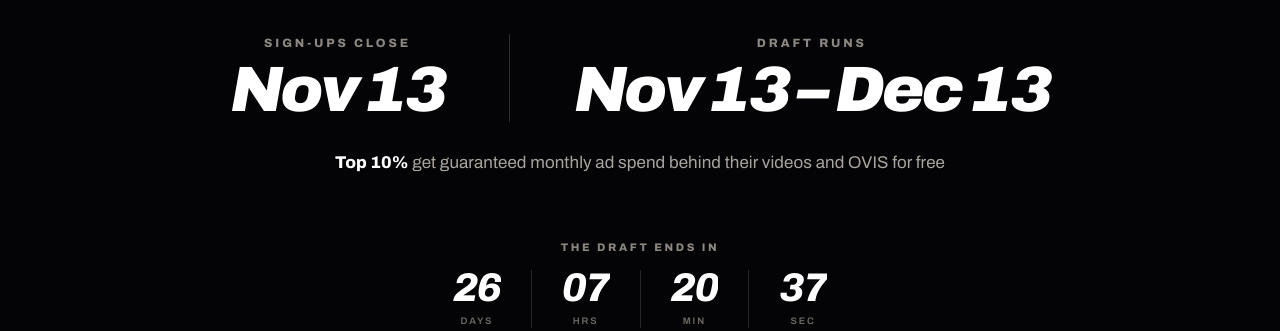
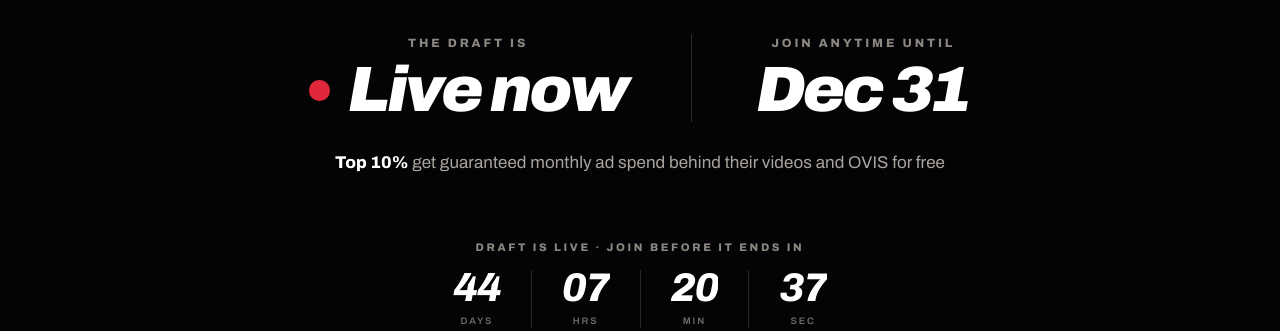
Before and after one commit to israelatkins30/elite-draft, a plain HTML site: page index.html in a window 1280 px wide. Shown: the part 495-826 px from the top of the page. Drawn offline with Linux system fonts and the light colour scheme.

Commit message:
Draft is live now: join anytime until Dec 31

```diff
--- a/index.html
+++ b/index.html
@@ -4,17 +4,17 @@
 <title>Hard to Kill Elite Creator Draft</title>
 <meta charset="utf-8">
 <meta name="viewport" content="width=device-width,initial-scale=1,viewport-fit=cover">
-<meta name="description" content="Sign-ups close Nov 13 · Draft runs Nov 13–Dec 13 · Top 10% get guaranteed monthly ad spend and OVIS free.">
+<meta name="description" content="Draft is live now · Join anytime until Dec 31 · Top 10% get guaranteed monthly ad spend and OVIS free.">
 <meta name="theme-color" content="#e0283a">
 <meta property="og:type" content="website">
 <meta property="og:site_name" content="Hard to Kill Creators">
 <meta property="og:title" content="Hard to Kill Elite Creator Draft">
-<meta property="og:description" content="Sign-ups close Nov 13 · Draft runs Nov 13–Dec 13 · Top 10% get guaranteed monthly ad spend and OVIS free.">
-<meta property="og:image" content="https://hardtokill-draft.vercel.app/og.jpg">
+<meta property="og:description" content="Draft is live now · Join anytime until Dec 31 · Top 10% get guaranteed monthly ad spend and OVIS free.">
+<meta property="og:image" content="https://hardtokill-draft.vercel.app/og.jpg?v=live1231">
 <meta property="og:image:width" content="1200"><meta property="og:image:height" content="630">
 <meta property="og:url" content="https://hardtokill-draft.vercel.app/">
 <meta name="twitter:card" content="summary_large_image">
-<meta name="twitter:image" content="https://hardtokill-draft.vercel.app/og.jpg">
+<meta name="twitter:image" content="https://hardtokill-draft.vercel.app/og.jpg?v=live1231">
 <link rel="icon" href="favicon.png">
 <link rel="preconnect" href="https://fonts.googleapis.com">
 <link rel="preconnect" href="https://fonts.gstatic.com" crossorigin>
@@ -894,6 +894,7 @@ section.s h2+.lead{margin-bottom:6px}
 .vcard.wide .gi .phone{zoom:.82}
 @media (max-width:820px){.vcard.wide .gallery{max-width:520px}.vcard.wide .gi .phone{zoom:.64}}
 @media (max-width:540px){.vcard.wide .gallery{gap:12px}.vcard.wide .gi .phone{zoom:.47}}
+.livenow{display:inline-flex;align-items:center;gap:.28em}.livenow i{width:.32em;height:.32em;border-radius:50%;background:#e0283a;box-shadow:0 0 0 0 rgba(224,40,58,.55);animation:livepulse 1.8s ease-out infinite;flex:none}@keyframes livepulse{0%{box-shadow:0 0 0 0 rgba(224,40,58,.55)}70%{box-shadow:0 0 0 .32em rgba(224,40,58,0)}100%{box-shadow:0 0 0 0 rgba(224,40,58,0)}}@media (prefers-reduced-motion:reduce){.livenow i{animation:none}}
 </style>
 </head>
 <body>
@@ -922,11 +923,11 @@ section.s h2+.lead{margin-bottom:6px}
       <span class="line"><span class="mv" id="mv1"><span class="in d-pre">Hard to Kill <span class="red">Elite</span> Creator</span></span></span>
       <span class="line l2 d-line"><span class="mv" id="mv2"><span class="in d-big">Draft</span></span></span>
     </h1>
-    <div class="dates fade"><div><small>Sign-ups close</small><b>Nov&nbsp;13</b></div><div><small>Draft runs</small><b>Nov&nbsp;13 – Dec&nbsp;13</b></div></div>
+    <div class="dates fade"><div><small>The draft is</small><b class="livenow"><i></i>Live&nbsp;now</b></div><div><small>Join anytime until</small><b>Dec&nbsp;31</b></div></div>
     <p class="facts2 perk fade"><span><b>Top 10%</b> get guaranteed monthly ad spend behind their videos and OVIS for free</span></p>
     <div class="row fade">
       <div class="cd-wrap">
-        <span class="cd-lbl" id="cd-lbl">Sign-ups open in</span>
+        <span class="cd-lbl" id="cd-lbl">Draft is live · Join before it ends in</span>
         <div class="cd">
           <div><b id="cd-d"><span>00</span></b><small>Days</small></div>
           <div><b id="cd-h"><span>00</span></b><small>Hrs</small></div>
@@ -995,7 +996,7 @@ section.s h2+.lead{margin-bottom:6px}
 
       <figure class="vcard">
         <figcaption><span class="vn">2</span><div><b>Say you're in on Discord.</b></div></figcaption>
-        <ul class="tips nl"><li>Open Discord → <b>#elite</b>.</li><li>Post <b>I'm in ✅ @yourhandle</b></li><li>Sign-ups close <b>Fri, Nov&nbsp;13, 11:59&nbsp;PM ET</b>. The draft runs <b>Nov&nbsp;13–Dec&nbsp;13</b>.</li></ul>
+        <ul class="tips nl"><li>Open Discord → <b>#elite</b>.</li><li>Post <b>I'm in ✅ @yourhandle</b></li><li>The draft is <b>live now</b>. You can still get in: join anytime until <b>Thu, Dec&nbsp;31, 11:59&nbsp;PM ET</b>.</li></ul>
         <div class="copychip"><span id="imin2">I'm in ✅</span><button class="copy" data-copy="imin2" type="button">Copy</button></div>
         <div class="stagex"><div class="phone"><div class="screen dark chat">
           <div class="sbar"><span>9:41</span><span class="sb-r"><i></i><i></i><i></i></span></div><div class="island"></div>
@@ -1088,12 +1089,12 @@ section.s h2+.lead{margin-bottom:6px}
 
     <div class="score" id="score">
       <h2>How Winners <span class="red">Are Picked.</span></h2>
-      <p class="lead"><b>The top 10% with the most points on Dec&nbsp;13 get drafted to the Hard to Kill Elite team.</b> Follow every step above to qualify.</p>
+      <p class="lead"><b>The top 10% with the most points on Dec&nbsp;31 get drafted to the Hard to Kill Elite team.</b> Follow every step above to qualify.</p>
       <div class="pts2" id="ladder">
         <div class="p2"><span class="what">Every <b>"OVIS"</b> comment</span><b class="num">1</b><small>point</small></div>
         <div class="p2 hot"><span class="what">Every <b>sale</b></span><b class="num">10</b><small>points</small></div>
       </div>
-      <p class="nocount">When someone who commented on your post buys, <b>you get the points and the</b> <span class="money">$ commission</span>. Only "OVIS" comments and sales count. No bots. Draft picks announced <b>Dec&nbsp;14</b>.</p>
+      <p class="nocount">When someone who commented on your post buys, <b>you get the points and the</b> <span class="money">$ commission</span>. Only "OVIS" comments and sales count. No bots. Draft picks announced <b>Jan&nbsp;1</b>.</p>
     </div>
   </section>
 
@@ -1136,9 +1137,8 @@ section.s h2+.lead{margin-bottom:6px}
   function clamp(v,a,b){return Math.max(a,Math.min(b,v))}
   function pad(n){return String(n).padStart(2,"0")}
   var ms=[
-    {t:new Date("2026-11-13T23:59:00-05:00"),l:"Sign-ups close in"},
-    {t:new Date("2026-12-13T23:59:00-05:00"),l:"The draft ends in"},
-    {t:new Date("2026-12-14T12:00:00-05:00"),l:"Draft picks announced in"}
+    {t:new Date("2026-12-31T23:59:00-05:00"),l:"Draft is live · Join before it ends in"},
+    {t:new Date("2027-01-01T12:00:00-05:00"),l:"Draft picks announced in"}
   ];
   function set(id,val){var s=$(id).firstChild;if(s.textContent===val)return;s.textContent=val;if(!reduce){s.classList.remove("tick");void s.offsetWidth;s.classList.add("tick")}}
   function tick(){
```
Also changed, not shown: og.jpg.
